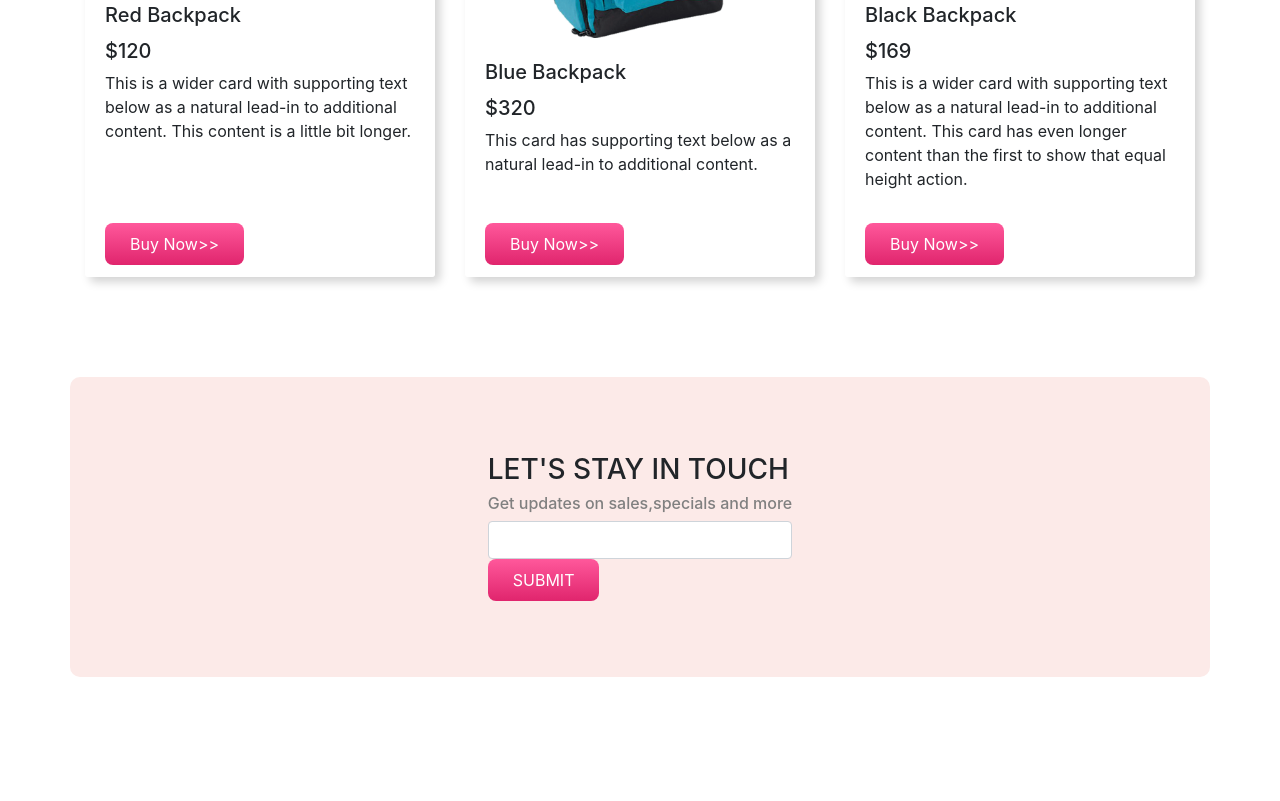
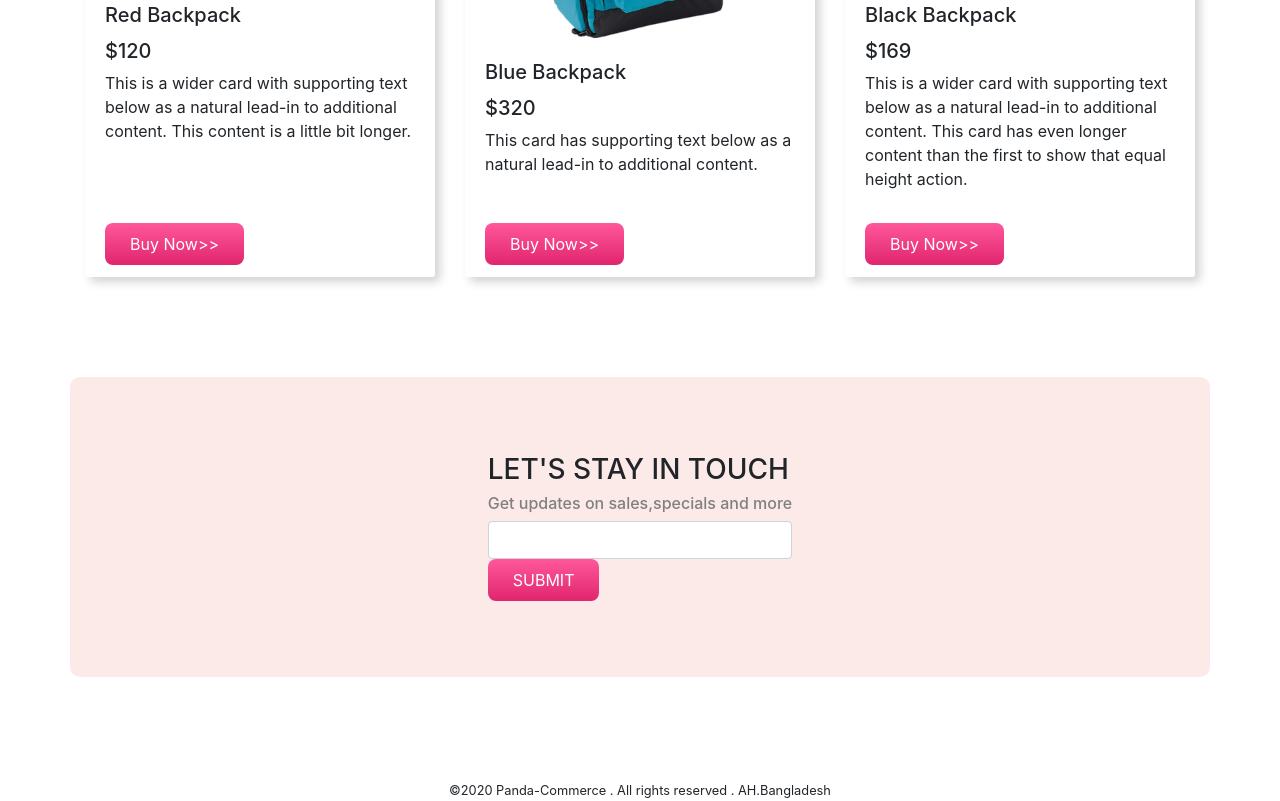
Before and after one commit to azmir849/panda-commerce, a plain HTML site: page index.html in a window 1280 px wide. Shown: the part 1854-2655 px from the top of the page. Before the commit the page ends 2631 px from the top, so only its background shows below. Drawn offline with nearby package versions, Linux system fonts and the light colour scheme.

Commit message:
Footer Added

```diff
--- a/index.html
+++ b/index.html
@@ -210,6 +210,18 @@
     </div>
 </div>
 <!-- Subscribe Section End -->
+<!-- *********************************************************************************************** -->
+
+
+
+<!-- Footer Section Started -->
+<footer>
+  <small>&copy2020 Panda-Commerce . All rights reserved . AH.Bangladesh</small>
+</footer>
+<!-- Footer Section End -->
+
+
+
 
 <!-- JavaScript Start -->
 <script src="https://code.jquery.com/jquery-3.5.1.slim.min.js" integrity="sha384-DfXdz2htPH0lsSSs5nCTpuj/zy4C+OGpamoFVy38MVBnE+IbbVYUew+OrCXaRkfj" crossorigin="anonymous"></script>
--- a/style.css
+++ b/style.css
@@ -64,3 +64,6 @@
 #subscribe h6{
     color: gray;
 }
+footer{
+    text-align: center;
+}
```
